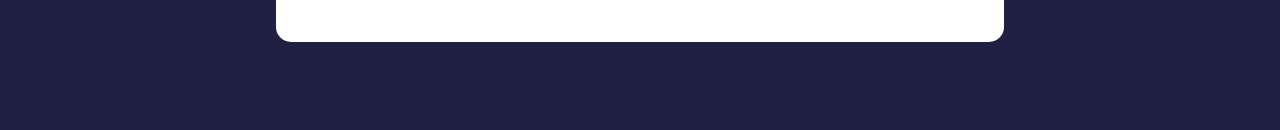
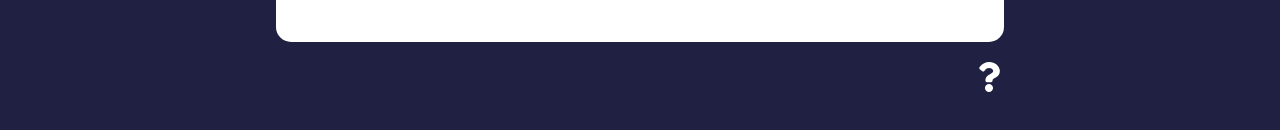
Before and after one commit to visheshtomarr/feedback-app, a React (Create React App) app: page /about in a window 1280 px wide. Shown: the part 306-436 px from the top of the page. Built offline with nearby package versions, Linux system fonts and the light colour scheme.

Commit message:
Added AboutIconLink component to link App and AboutPage component

```diff
--- a/src/App.js
+++ b/src/App.js
@@ -7,6 +7,7 @@
 import FeedbackData from "./data/FeedbackData";
 import FeedbackForm from "./Components/FeedbackForm.jsx";
 import AboutPage from "./Pages/AboutPage.jsx";
+import AboutIconLink from "./Components/AboutIconLink.jsx";
 
 
 function App() {
@@ -47,6 +48,7 @@
                     />
                     <Route path="/about" element={ <AboutPage /> } />
                 </Routes>
+                <AboutIconLink />
             </div>
         </Router>
     )
--- /dev/null
+++ b/src/Components/AboutIconLink.jsx
@@ -0,0 +1,14 @@
+import { FaQuestion } from "react-icons/fa";
+import { Link } from "react-router-dom";
+
+function AboutIconLink() {
+    return (
+        <div className="about-link">
+            <Link to="/about">
+                <FaQuestion size={30} />
+            </Link>
+        </div>
+    )
+}
+
+export default AboutIconLink;
--- a/src/Pages/AboutPage.jsx
+++ b/src/Pages/AboutPage.jsx
@@ -1,4 +1,5 @@
 import Card from "../Components/shared/Card";
+import { Link } from "react-router-dom";
 
 function AboutPage() {
     return (
@@ -8,7 +9,7 @@
                 <p>This is a React app to provide feedback for a product or service.</p>
                 <p>Version: 1.0</p>
 
-                <a href="/">Back to Project</a>
+                <Link to="/">Back to Project</Link>
             </div>
         </Card>
     )
```
